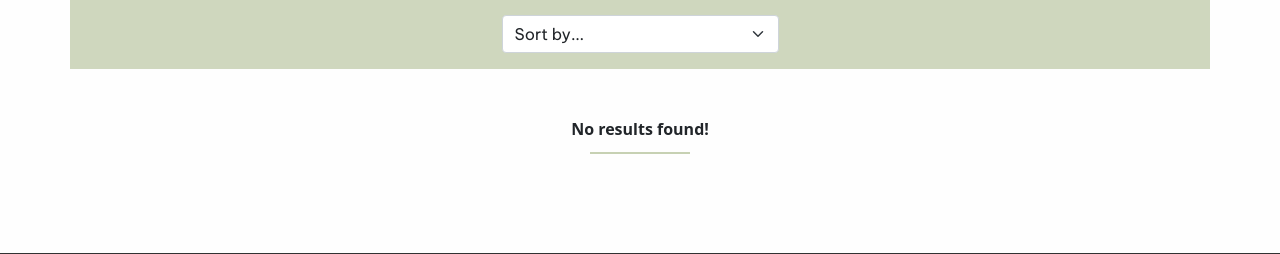
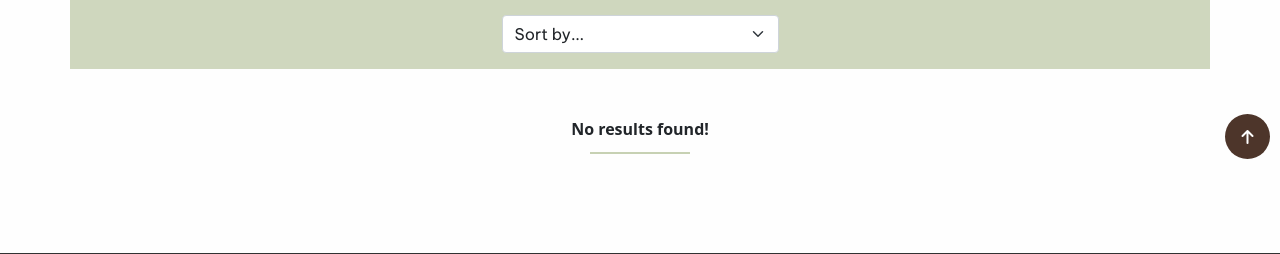
Before and after one commit to lmw95/MS4-greensleeves, a Django app: page /shop/ in a window 1280 px wide. Shown: the part 631-885 px from the top of the page. Run offline with Django 3.2, Linux system fonts and the light colour scheme; data that the repository does not hold is empty; parts of the project's set-up code (start-up, migrations or seed data) failed here and were passed over; some libraries are stand-ins or nearby versions.

Commit message:
Add back to top button

```diff
--- a/shop/templates/shop/shop.html
+++ b/shop/templates/shop/shop.html
@@ -219,4 +219,9 @@
         </div>
     </div>
 </div>
+<div class="to-top-button" data-bs-toggle="tooltip" data-bs-placement="left" title="Back to top">
+    <a class="to-top-link d-flex h-100 text-decoration-none">
+        <i class="fas fa-arrow-up mx-auto my-auto"></i>
+    </a>
+</div>
 {% endblock %}
--- a/static/css/_shop.css
+++ b/static/css/_shop.css
@@ -130,6 +130,26 @@ button:focus:not(:focus-visible) {
     border-color: var(--beige);
 }
 
+.to-top-button {
+    height: 45px;
+    width: 45px;
+    position: fixed;
+    bottom: 10px;
+    right: 10px;
+    z-index: 100;
+    background-color: var(--brown);
+    border-radius: 50%;
+}
+
+.to-top-link {
+    color: var(--white);
+    cursor: pointer;
+}
+
+.to-top-link:hover {
+    color: var(--white);
+}
+
 /*----------------- [Item page] -----------------*/
 
 .item-left {
--- a/static/js/script.js
+++ b/static/js/script.js
@@ -21,4 +21,14 @@ $( document ).ready(function() {
         }
     });
 
+
+    $('.to-top-link').click(function(e) {
+        window.scrollTo(0,0)
+    });
+
+    var tooltipTriggerList = [].slice.call(document.querySelectorAll('[data-bs-toggle="tooltip"]'))
+    var tooltipList = tooltipTriggerList.map(function (tooltipTriggerEl) {
+    return new bootstrap.Tooltip(tooltipTriggerEl)
+    });
+
 });
```
